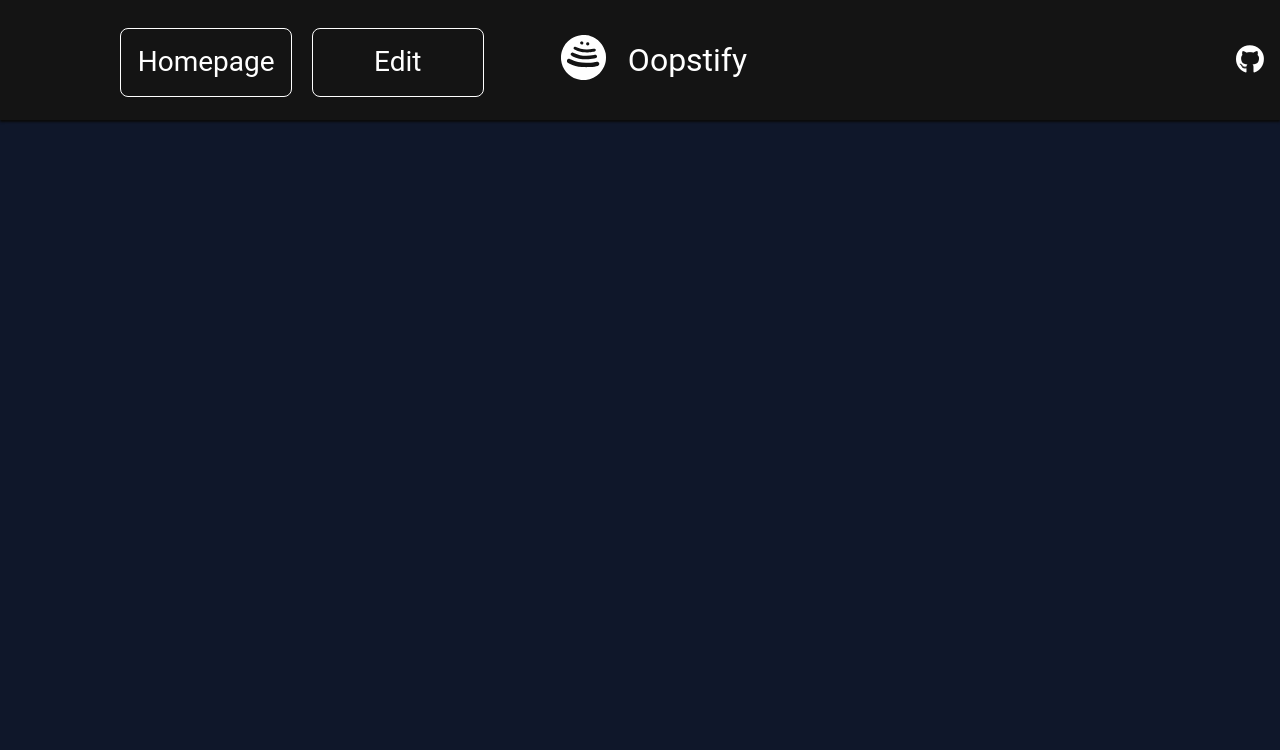
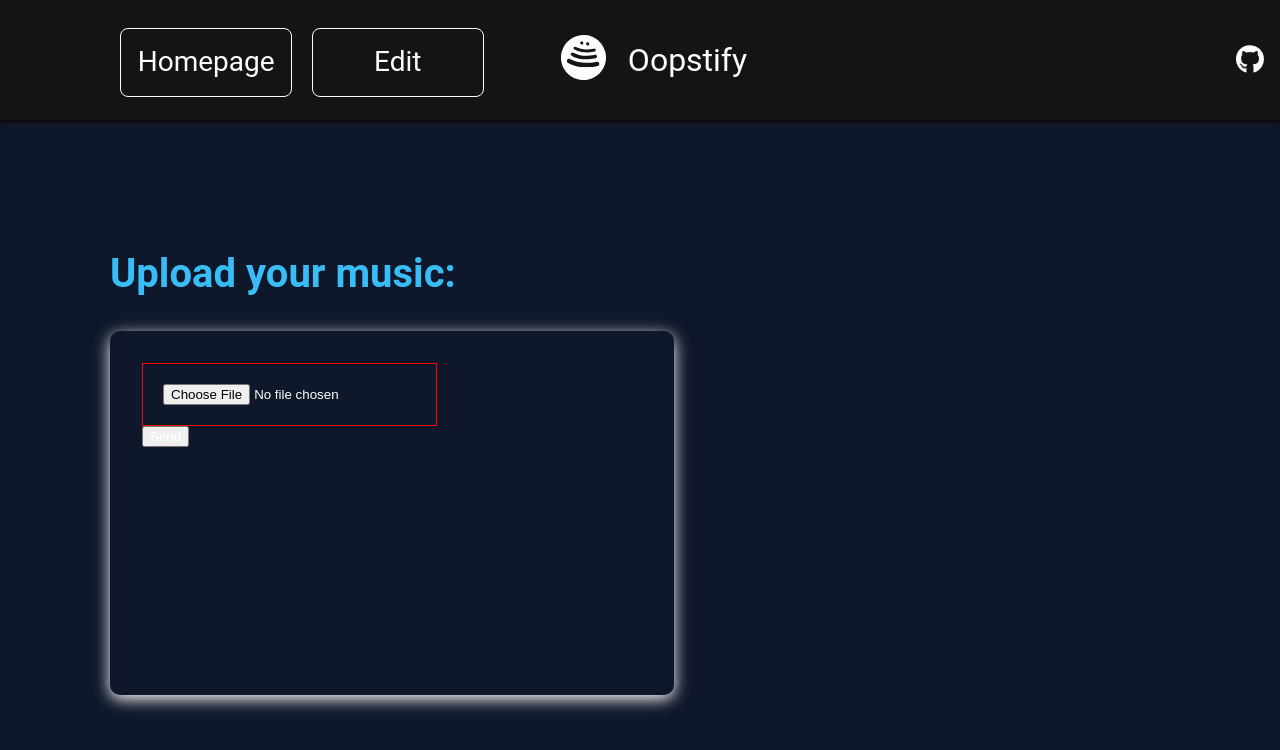
Before and after one commit to Rastuharem/Oopstify, a React (Create React App) app: page /playlist in a window 1280 px wide. Shown: the top 750 px of the page. Built offline with nearby package versions, Linux system fonts and the light colour scheme.

Commit message:
added pagination

```diff
--- a/src/components/PaginationBtns.jsx
+++ b/src/components/PaginationBtns.jsx
@@ -1,12 +1,35 @@
-import React from "react";
+import React, { useEffect } from "react";
 import "../styles/PaginationBtns.css"
+import usePagination from "../hooks/usePagination";
 
-const PaginationBtns = ({page, totalPages, prevPage, nextPage, setPage}) => {
+const PaginationBtns = ({contentPerPage, length, setFirstIndex, setLastIndex}) => {
+
+  const {
+    firstContentIndex,
+    lastContentIndex,
+    nextPage,
+    prevPage,
+    page,
+    setPage,
+    totalPages,
+  } = usePagination({
+    contentPerPage: contentPerPage,
+    length: length,
+  });
+
+  useEffect(()=>{
+    setFirstIndex(firstContentIndex)
+  }, [firstContentIndex, setFirstIndex])
+
+  useEffect(()=>{
+    setLastIndex(lastContentIndex)
+  }, [lastContentIndex, setLastIndex])
+
   return (
     <div className="pagination">
-      <p className="text">
+       {/* <p className="text">
         {page}/{totalPages}
-      </p>
+      </p> */}
       <button onClick={prevPage} className="page">
         &larr;
       </button>
--- a/src/components/SongList.jsx
+++ b/src/components/SongList.jsx
@@ -1,45 +1,46 @@
+import { useEffect, useState } from "react";
 import "../styles/SongList.css";
 import PaginationBtns from "./PaginationBtns";
 import SongItem from "./SongItem";
 import SongListHeader from "./SongListHeader";
-import usePagination from "../hooks/usePagination";
 
 const SongList = ({ songs = [], changePlaylist, originalPlaylist }) => {
-  const {
-    firstContentIndex,
-    lastContentIndex,
-    nextPage,
-    prevPage,
-    page,
-    setPage,
-    totalPages,
-  } = usePagination({
-    contentPerPage: 50,
-    length: songs.length,
-  });
 
-  let songTags = songs
-    .slice(firstContentIndex, lastContentIndex)
-    .map((song, index) => {
-      return <SongItem song={song} key={index} index={index} />;
-    });
+  const contentPerPage = 50;
+
+  const [songTags, setSongTags] = useState();
+  const [firstContentIndex, setFirstContentIndex] = useState(0);
+  const [lastContentIndex, setLastContentIndex] = useState(contentPerPage)
+
+  const getFirstContentIndex = (newFirstContentIndex) => {
+    setFirstContentIndex(newFirstContentIndex);
+  }
+
+  const getLastContentIndex = (newLastContentIndex) => {
+    setLastContentIndex(newLastContentIndex);
+  }
 
   const songListChange = (newSongFilt) => {
     changePlaylist(newSongFilt);
   };
 
+  useEffect(() => {
+    setSongTags(songs
+    .slice(firstContentIndex, lastContentIndex)
+    .map((song, index) => {
+      return <SongItem song={song} key={index} index={index} />;
+    }))
+  }, [firstContentIndex, lastContentIndex, songs])
+
   return (
     <>
       {songs.length !== 0 ? (
         <>
-          <SongListHeader
-            songs={[...songs]}
-            setNewSongList={songListChange}
-            originalPlaylist={originalPlaylist}
+          <SongListHeader songs={[...songs]} setNewSongList={songListChange} originalPlaylist={originalPlaylist}
           />
           <div id="song-list">
             {songTags}
-            <PaginationBtns page={page} totalPages={totalPages} prevPage={prevPage} nextPage={nextPage} setPage={setPage} />
+            <PaginationBtns contentPerPage={contentPerPage} length={songs.length} setFirstIndex={getFirstContentIndex} setLastIndex={getLastContentIndex}/>
           </div>
         </>
       ) : (
--- a/src/pages/PlaylistPage.jsx
+++ b/src/pages/PlaylistPage.jsx
@@ -5,7 +5,21 @@ import "../styles/PlaylistPage.css";
 const PlaylistPage = () => {
     return(
         <>
-            <NavBar></NavBar>
+            <NavBar />
+            <div className="textContainer">
+                <h1>Edit your own playlist!</h1>
+                </div>
+                <div className="formContainer">
+                <h2>Upload your music:</h2>
+                <form action="/upload" method="post" encType="multipart/form-data" className="musicForm">
+                    <div className="fileChooser">
+                    <input type="file" name="filedata" className="fileInput"></input>
+                    </div>
+                    <div className="fileSender">
+                    <input type="submit" value="Send" />
+                    </div>
+                    </form>
+                </div>
         </>
     );
 };
--- a/src/styles/PaginationBtns.css
+++ b/src/styles/PaginationBtns.css
@@ -1,12 +1,22 @@
 .pagination {
-    border: 2px solid red;
-    width: 50%;
+    width: fit-content;
     margin: auto;
     display: flex;
     justify-content: space-between;
+    align-self: center;
+    padding-top: 20px;
+    padding-bottom: 10px;
 }
 
 .page {
-    width: 100%;
-    border-radius: 10px;
+    width: 50px;
+    height: 50px;
+    border-radius: 50%;
+    background-color: rgb(20, 20, 20);
+    border: 1px solid white;
 }
+
+.page:hover {
+    background-color: #2a8eb9;
+    border: none;
+}
--- a/src/styles/PlaylistPage.css
+++ b/src/styles/PlaylistPage.css
@@ -0,0 +1,62 @@
+* {
+    color: white;
+}
+
+.textContainer {
+    height: 90%;
+    display: grid;
+    grid-row: 2/3;
+    grid-column: 1/13;
+    align-items: center;
+    justify-content: center;
+}
+
+.textContainer > h1 {
+    color: white;
+    font-size: 50px;
+    text-shadow: 1px 1px 4px black;
+    position: absolute;
+    margin: auto;
+    justify-self: center;
+    opacity: 0;
+    animation: appear 1.7s ease 0.1s forwards;
+}
+
+.formContainer {
+    display: grid;
+    grid-row: 3/9;
+    grid-column: 1/6;
+    margin-left: 10px;
+    justify-content: left;
+    align-content: flex-start;
+    padding-left: 100px;
+}
+
+.formContainer > h2 {
+    color: #38bdf8;
+    font-size: 40px;
+}
+
+.musicForm {
+    width: 500px;
+    height: 300px;
+    padding: 32px;
+    border-radius: 10px;
+    box-shadow: 0 4px 16px rgb(255, 255, 255);
+}
+
+.fileInput {
+    border: 1px solid red;
+    padding: 20px;
+}
+
+@keyframes appear {
+    0% {
+        transform: translateY(900px);
+        opacity: 0;
+    }
+    100% {
+        transform: translateY(0px);
+        opacity: 1;
+    }
+}
```
Also changed, not shown: src/data/songs.json.
